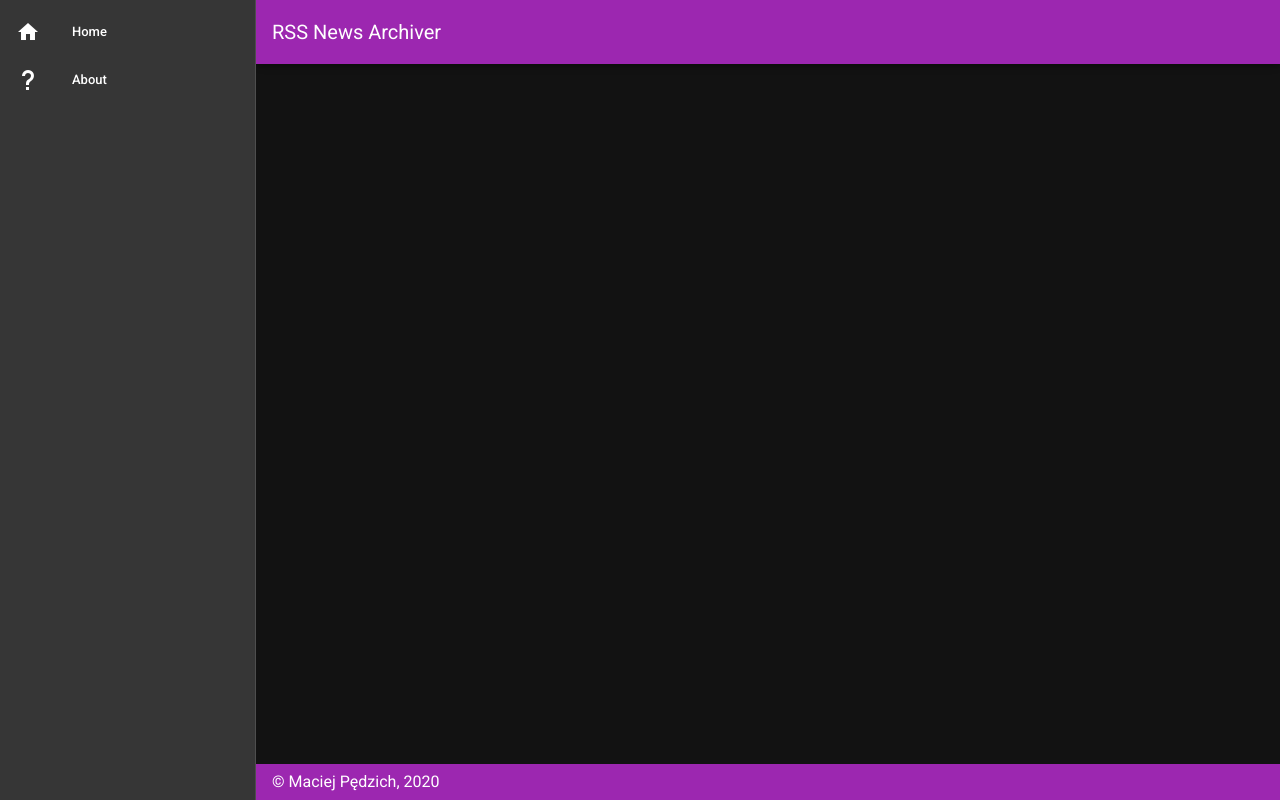
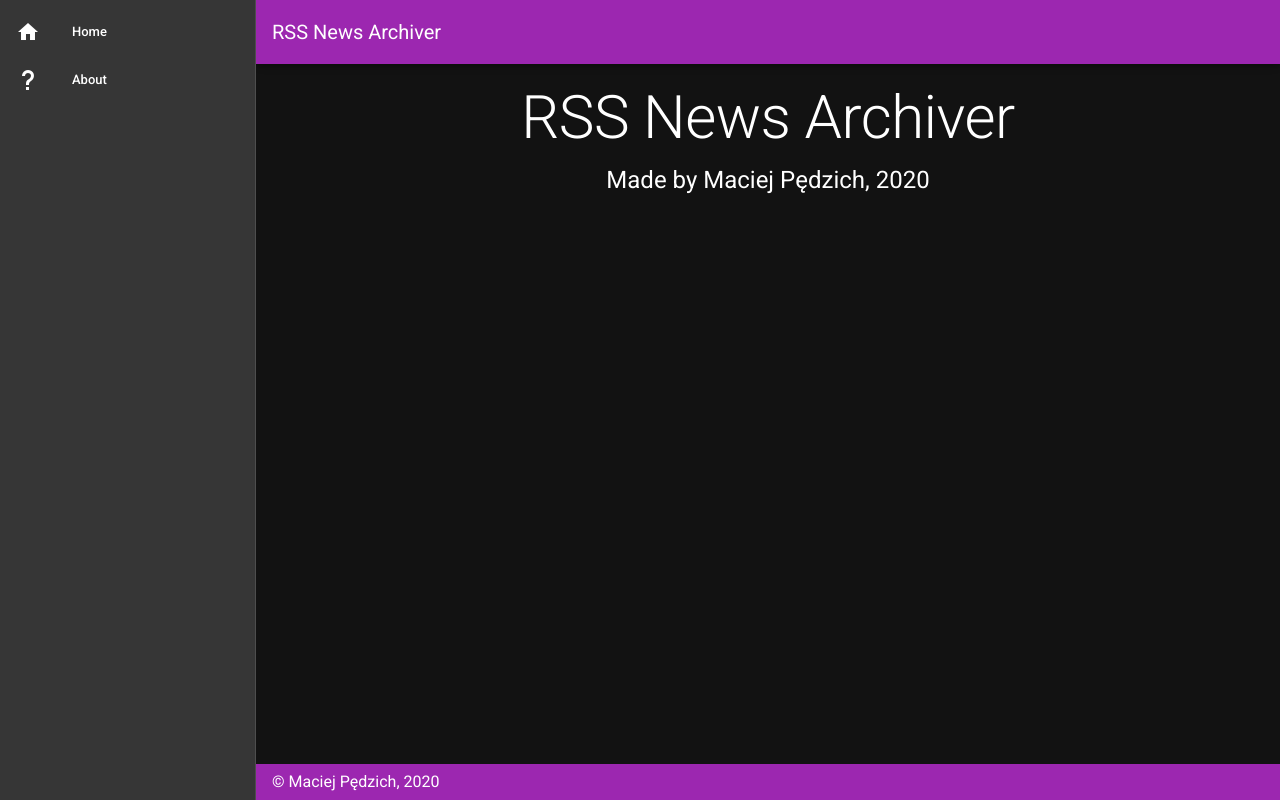
Before and after one commit to maciejpedzich/rss-news-archiver, a Vue app: page /#/about in a window 1280 px wide. Built offline with nearby package versions, Linux system fonts and the light colour scheme; what @vuejs-community/vue-filter-date-format would draw is missing.

Commit message:
Create about page

```diff
--- a/src/router/index.ts
+++ b/src/router/index.ts
@@ -1,6 +1,8 @@
 import Vue from 'vue';
 import VueRouter, { RouteConfig } from 'vue-router';
+
 import Home from '../views/Home.vue';
+import About from '../views/About.vue';
 
 Vue.use(VueRouter);
 
@@ -10,6 +12,11 @@ const routes: Array<RouteConfig> = [
     name: 'Home',
     component: Home,
   },
+  {
+    path: '/about',
+    name: 'About',
+    component: About,
+  },
 ];
 
 const router = new VueRouter({
--- a/src/views/About.vue
+++ b/src/views/About.vue
@@ -1,5 +1,13 @@
 <template>
-  <div class="about">
-    <h1>This is an about page</h1>
+  <div class="text-center mt-3">
+    <h1 class="text-h2 mb-4">RSS News Archiver</h1>
+    <h5 class="text-h5">Made by Maciej Pędzich, 2020</h5>
   </div>
 </template>
+
+<script lang="ts">
+import { Component, Vue } from 'vue-property-decorator';
+
+@Component({})
+export default class About extends Vue {}
+</script>
```
